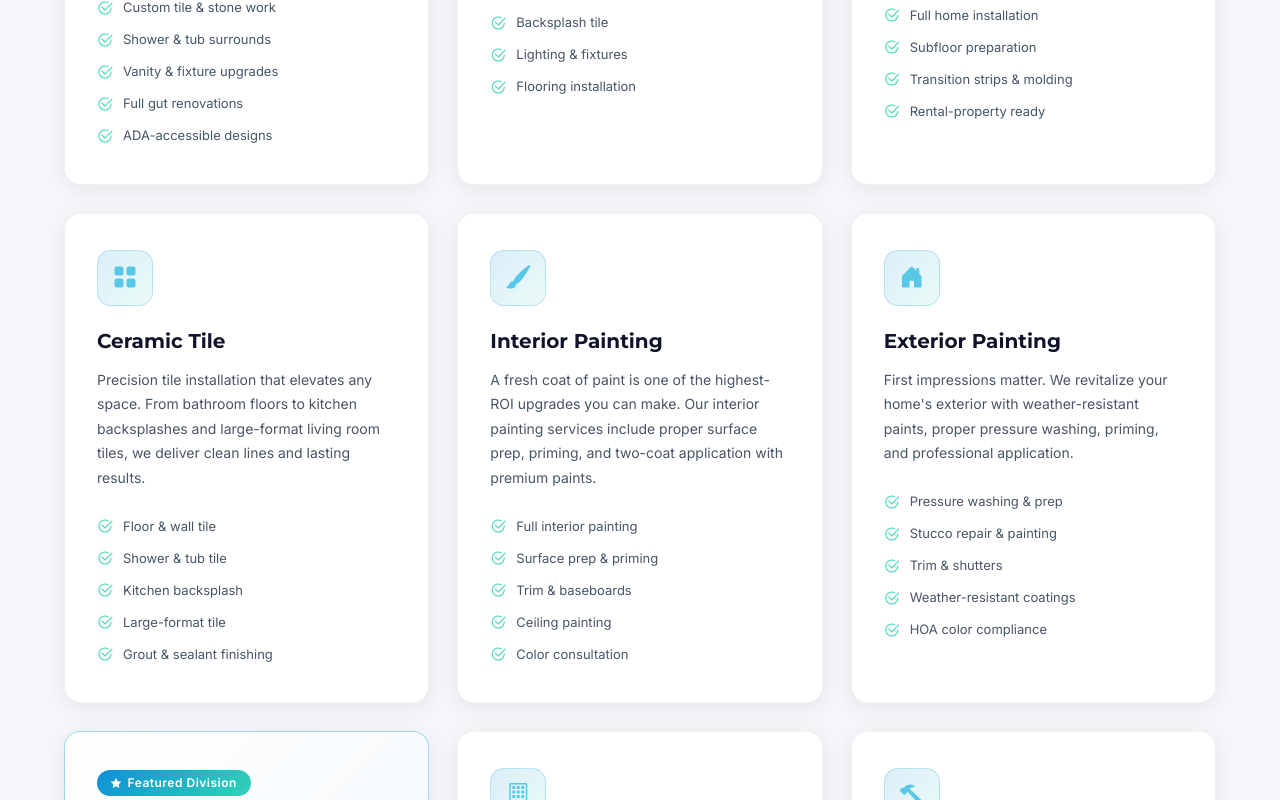
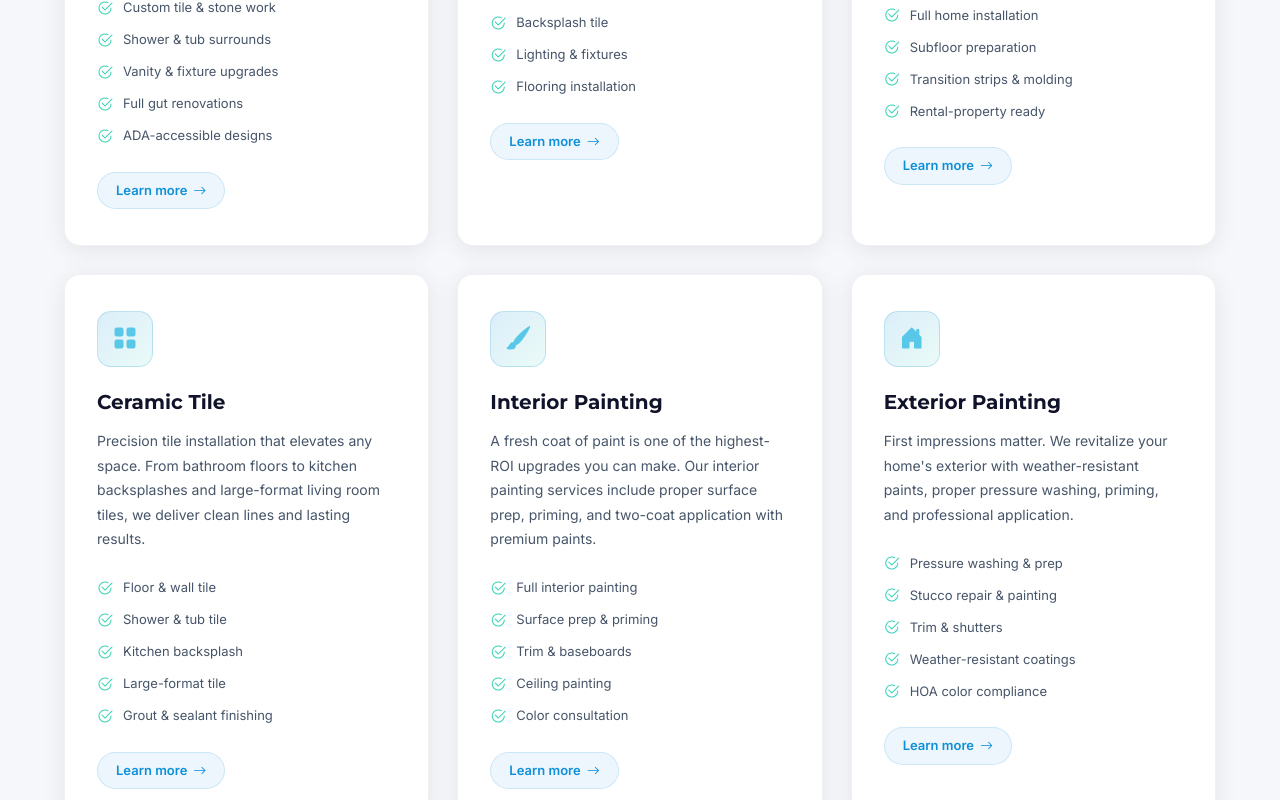
Before and after one commit to joabedev123-alt/igi-home-renovations, a React (Vite) app: page /services in a window 1280 px wide. Shown: the part 940-1740 px from the top of the page. Built offline with nearby package versions, Linux system fonts and the light colour scheme.

Commit message:
feat: add sms cta to service cards and thumbtack links to testimonials

```diff
--- a/src/pages/Home.tsx
+++ b/src/pages/Home.tsx
@@ -29,21 +29,21 @@ const process = [
 
 const testimonials = [
   {
-    name: 'Carlos Oliveira',
-    role: 'Homeowner',
-    text: 'The IGI team exceeded our expectations. The kitchen remodel was completed ahead of schedule and the finish was impeccable. Highly recommended!',
+    name: 'Allen Y.',
+    role: 'Home Remodeling',
+    text: 'Rafeal and his team did a great job removing my wall! Everyone is very knowledgeable and pleasant. They made sure the job was done correctly and now my living room looks great!',
     rating: 5,
   },
   {
-    name: 'Mariana Souza',
-    role: 'Real Estate Investor',
-    text: 'I work with IGI on all my fix & flip projects. They are professional, transparent with costs, and always deliver top-quality results.',
+    name: 'Sheryl T.',
+    role: 'Exterior Painting',
+    text: 'Raphael, Davi and Louis did a great job assessing the painting of our house and pool deck. They were punctual, worked very professionally and were extremely helpful, answering all our questions. I highly recommend IGI\'s services. People make all the difference!',
     rating: 5,
   },
   {
-    name: 'Roberto Almeida',
-    role: 'Homeowner',
-    text: 'We replaced all the flooring in the house and did an exterior painting. The process was simple and stress-free, just as promised. Our house looks brand new!',
+    name: 'Jeffery H.',
+    role: 'Bathroom Remodeling',
+    text: 'Initially, I reached out to Home Depot, but they wouldn\'t take on a large part of the work. I hired Rafeal and his team to redo the bathroom. They did an amazing job and were super attentive.',
     rating: 5,
   }
 ];
@@ -197,7 +197,8 @@ const Home: React.FC = () => {
 
           <div className="grid-services">
             {services.map((s, i) => (
-              <motion.div
+              <motion.a
+                href={`sms:+13214244693?body=${encodeURIComponent(`Hi IGI Home Renovations! I am interested in your ${s.title} services. Can we schedule a free consultation?`)}`}
                 key={s.title}
                 initial={{ opacity: 0, y: 20 }}
                 whileInView={{ opacity: 1, y: 0 }}
@@ -205,7 +206,7 @@ const Home: React.FC = () => {
                 transition={{ duration: 0.5, delay: i * 0.08 }}
                 whileHover={{ scale: 1.05, translateY: -10, boxShadow: '0 20px 40px rgba(14,143,216,0.15)' }}
                 className="card-dark"
-                style={{ padding: '32px 28px', cursor: 'pointer', position: 'relative', overflow: 'hidden', background: '#0F1B3D', border: '1px solid rgba(88,199,232,0.15)' }}
+                style={{ display: 'block', padding: '32px 28px', cursor: 'pointer', position: 'relative', overflow: 'hidden', background: '#0F1B3D', border: '1px solid rgba(88,199,232,0.15)', textDecoration: 'none' }}
               >
                 <div style={{ position: 'absolute', top: 0, right: 0, width: '120px', height: '120px', background: 'linear-gradient(135deg, rgba(14,143,216,0.15), transparent)', borderBottomLeftRadius: '120px', zIndex: 0 }} />
                 <div className="icon-box" style={{ marginBottom: '20px', position: 'relative', zIndex: 1 }}>
@@ -213,7 +214,24 @@ const Home: React.FC = () => {
                 </div>
                 <h3 style={{ fontWeight: '700', fontSize: '18px', marginBottom: '10px', color: 'white', position: 'relative', zIndex: 1 }}>{s.title}</h3>
                 <p style={{ fontSize: '14px', lineHeight: '1.7', color: 'rgba(255,255,255,0.6)', position: 'relative', zIndex: 1 }}>{s.desc}</p>
-              </motion.div>
+                <div style={{ marginTop: '24px', position: 'relative', zIndex: 1 }}>
+                  <span style={{
+                    display: 'inline-flex',
+                    alignItems: 'center',
+                    gap: '6px',
+                    fontSize: '12px',
+                    fontWeight: '600',
+                    color: 'white',
+                    background: 'rgba(255,255,255,0.05)',
+                    border: '1px solid rgba(88,199,232,0.3)',
+                    padding: '8px 16px',
+                    borderRadius: '30px',
+                    transition: 'all 0.3s ease'
+                  }} className="service-cta">
+                    Learn more <i className="bi bi-arrow-right" style={{ fontSize: '12px', color: '#58C7E8' }}></i>
+                  </span>
+                </div>
+              </motion.a>
             ))}
           </div>
 
@@ -346,23 +364,41 @@ const Home: React.FC = () => {
 
           <div style={{ display: 'grid', gridTemplateColumns: 'repeat(auto-fit, minmax(300px, 1fr))', gap: '30px' }}>
             {testimonials.map((t, i) => (
-              <motion.div
+              <motion.a
+                href="https://www.thumbtack.com/fl/saint-cloud/exterior-painting/igi-home-renovations/service/370187606159753219"
+                target="_blank"
+                rel="noopener noreferrer"
                 key={t.name}
                 initial={{ opacity: 0, y: 20 }}
                 whileInView={{ opacity: 1, y: 0 }}
                 viewport={{ once: true }}
                 transition={{ duration: 0.5, delay: i * 0.15 }}
                 className="card-dark"
-                style={{ padding: '32px', display: 'flex', flexDirection: 'column', height: '100%' }}
+                style={{ padding: '32px', display: 'flex', flexDirection: 'column', height: '100%', textDecoration: 'none', cursor: 'pointer' }}
               >
                 <div style={{ display: 'flex', gap: '4px', marginBottom: '16px' }}>
                   {[...Array(t.rating)].map((_, index) => (
                     <i key={index} className="bi bi-star-fill" style={{ color: '#F59E0B', fontSize: '16px' }} />
                   ))}
                 </div>
-                <p style={{ fontSize: '15px', lineHeight: '1.7', color: 'rgba(255,255,255,0.8)', flexGrow: 1, marginBottom: '24px', fontStyle: 'italic' }}>
-                  "{t.text}"
-                </p>
+                <div style={{ flexGrow: 1, marginBottom: '24px' }}>
+                  <p style={{
+                    fontSize: '15px',
+                    lineHeight: '1.7',
+                    color: 'rgba(255,255,255,0.8)',
+                    fontStyle: 'italic',
+                    display: '-webkit-box',
+                    WebkitLineClamp: 3,
+                    WebkitBoxOrient: 'vertical',
+                    overflow: 'hidden',
+                    marginBottom: '8px'
+                  }}>
+                    "{t.text}"
+                  </p>
+                  <span style={{ fontSize: '13px', color: '#58C7E8', fontWeight: '600' }}>
+                    Read full review on Thumbtack <i className="bi bi-arrow-right" style={{ fontSize: '12px' }}></i>
+                  </span>
+                </div>
                 <div style={{ display: 'flex', alignItems: 'center', gap: '12px' }}>
                   <div style={{ width: '48px', height: '48px', borderRadius: '50%', background: 'linear-gradient(135deg, #0E8FD8, #34D2B4)', display: 'flex', alignItems: 'center', justifyContent: 'center', color: 'white', fontWeight: 'bold', fontSize: '18px' }}>
                     {t.name.charAt(0)}
@@ -372,7 +408,7 @@ const Home: React.FC = () => {
                     <div style={{ fontSize: '13px', color: 'rgba(255,255,255,0.5)' }}>{t.role}</div>
                   </div>
                 </div>
-              </motion.div>
+              </motion.a>
             ))}
           </div>
         </div>
--- a/src/pages/Services.tsx
+++ b/src/pages/Services.tsx
@@ -98,7 +98,8 @@ const Services: React.FC = () => {
         <div className="container-custom">
           <div style={{ display: 'grid', gridTemplateColumns: 'repeat(auto-fill, minmax(min(100%, 340px), 1fr))', gap: '28px' }}>
             {services.map((s, i) => (
-              <motion.div
+              <motion.a
+                href={`sms:+13214244693?body=${encodeURIComponent(`Hi IGI Home Renovations! I am interested in your ${s.title} services. Can we schedule a free consultation?`)}`}
                 key={s.title}
                 initial={{ opacity: 0, y: 24 }}
                 whileInView={{ opacity: 1, y: 0 }}
@@ -106,6 +107,9 @@ const Services: React.FC = () => {
                 transition={{ duration: 0.5, delay: (i % 3) * 0.08 }}
                 className="card-premium"
                 style={{
+                  display: 'block',
+                  textDecoration: 'none',
+                  color: 'inherit',
                   padding: '36px 32px',
                   ...(s.highlight ? { border: '1.5px solid rgba(14,143,216,0.35)', background: 'linear-gradient(135deg, #fff 0%, rgba(14,143,216,0.04) 100%)' } : {}),
                 }}
@@ -124,9 +128,9 @@ const Services: React.FC = () => {
                 <div className="icon-box" style={{ marginBottom: '20px' }}>
                   <i className={`bi ${s.icon}`} />
                 </div>
-                <h3 style={{ fontWeight: '700', fontSize: '20px', marginBottom: '12px' }}>{s.title}</h3>
+                <h3 style={{ fontWeight: '700', fontSize: '20px', marginBottom: '12px', color: '#11132A' }}>{s.title}</h3>
                 <p style={{ fontSize: '14px', lineHeight: '1.75', color: '#475569', marginBottom: '24px' }}>{s.desc}</p>
-                <div style={{ display: 'flex', flexDirection: 'column', gap: '8px' }}>
+                <div style={{ display: 'flex', flexDirection: 'column', gap: '8px', marginBottom: '24px' }}>
                   {s.features.map(f => (
                     <div key={f} style={{ display: 'flex', alignItems: 'center', gap: '10px', fontSize: '13px', color: '#475569' }}>
                       <i className="bi bi-check2-circle" style={{ color: '#34D2B4', fontSize: '16px', flexShrink: 0 }} />
@@ -134,7 +138,24 @@ const Services: React.FC = () => {
                     </div>
                   ))}
                 </div>
-              </motion.div>
+                <div>
+                  <span style={{
+                    display: 'inline-flex',
+                    alignItems: 'center',
+                    gap: '6px',
+                    fontSize: '13px',
+                    fontWeight: '600',
+                    color: '#0E8FD8',
+                    background: 'rgba(14,143,216,0.08)',
+                    border: '1px solid rgba(14,143,216,0.15)',
+                    padding: '8px 18px',
+                    borderRadius: '30px',
+                    transition: 'all 0.3s ease'
+                  }}>
+                    Learn more <i className="bi bi-arrow-right" style={{ fontSize: '13px' }}></i>
+                  </span>
+                </div>
+              </motion.a>
             ))}
           </div>
         </div>
```
